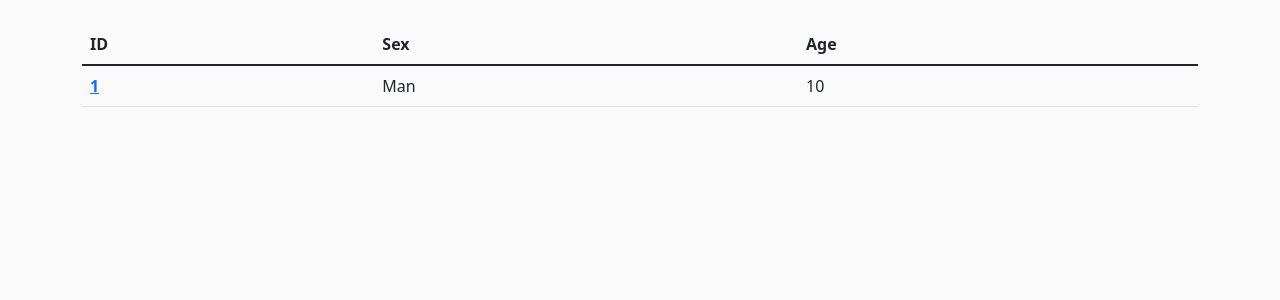
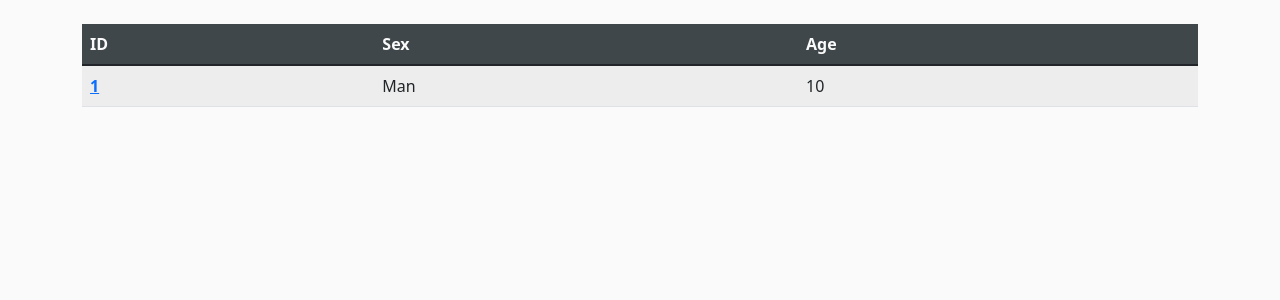
Before and after one commit to Haroonhsa007/Forms_Codes_Check, a Django app: page /people/ in a window 1280 px wide. Shown: the part 56-356 px from the top of the page. Run offline with Django 3.2, Linux system fonts and the light colour scheme; tables that the repository leaves empty hold one stand-in row (values such as "Sample post").

Commit message:
improved people's table

```diff
--- a/harvest/static/harvest/main.css
+++ b/harvest/static/harvest/main.css
@@ -10,6 +10,15 @@ h1, h2, h3, h4, h5, h6 {
 
 ul {
   margin: 0;
+}
+
+.table thead th {
+    background-color: #3f474a;
+    color: #fafafa;
+}
+
+table.table-hover tbody tr:hover {
+    background-color: #aaaaaa;
 }
 
 .bg-steel {
--- a/harvest/templates/harvest/people.html
+++ b/harvest/templates/harvest/people.html
@@ -1,7 +1,7 @@
 {% extends "harvest/base.html" %}
 {% block content %}
   <div class="table-responsive">
-      <table class="table">
+      <table class="table table-hover table-striped">
         <thead>
           <tr>
             <th>ID</th>
```
